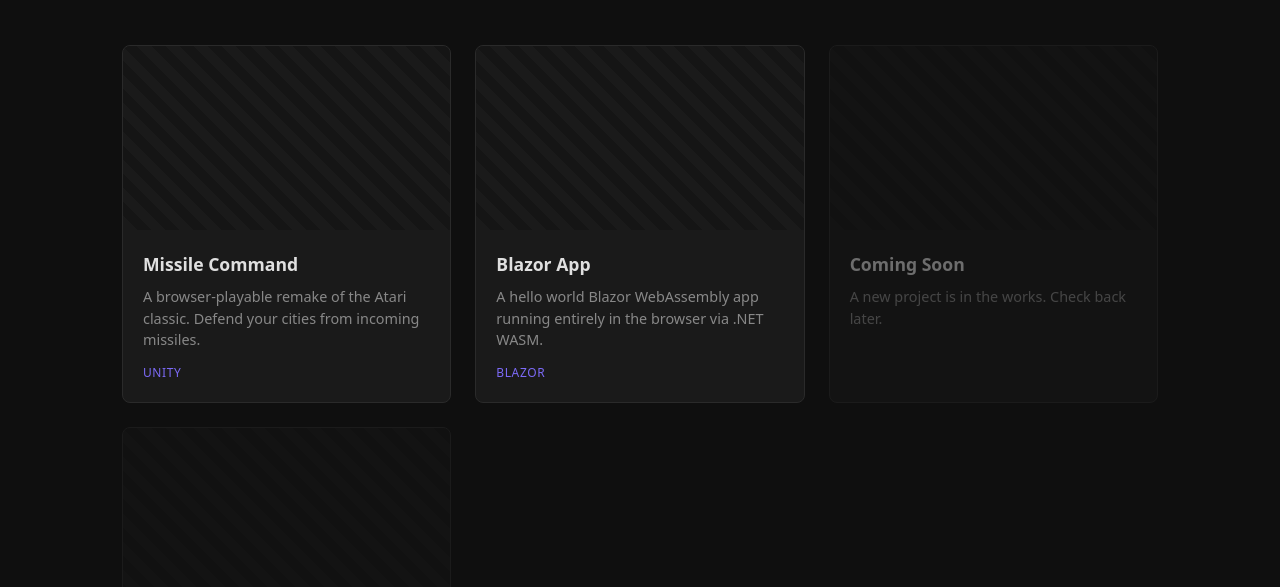
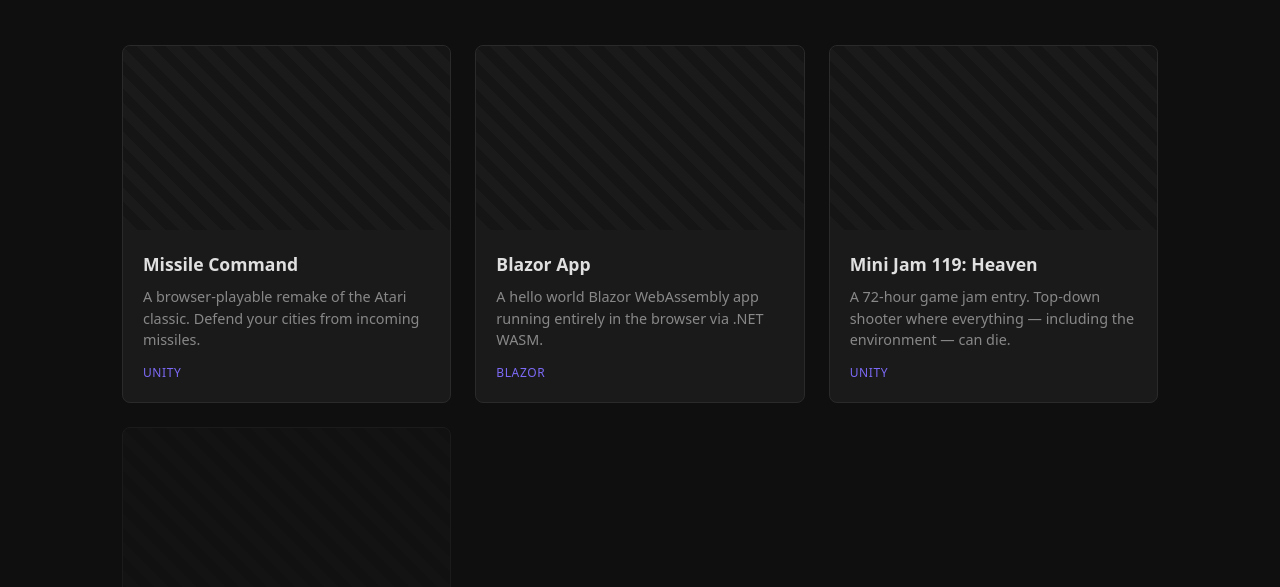
Before and after one commit to redmorr/redmorr.github.io, an Astro site: page / in a window 1280 px wide. Shown: the part 213-800 px from the top of the page. Built offline with nearby package versions, Linux system fonts and the light colour scheme; Astro itself is replaced by a stand-in of ours.

Commit message:
Add Mini Jam 119 project entry, replace placeholder-1
Includes jam description, itch.io link, audio todo note,
and embed pointing to minijam-119-heaven-submission Pages.

```diff
--- a/src/data/projects.ts
+++ b/src/data/projects.ts
@@ -7,6 +7,8 @@
   url?: string;
   embedUrl?: string;
   thumbnail?: string;
+  jamUrl?: string;
+  note?: string;
 }
 
 export const projects: Project[] = [
@@ -29,11 +31,15 @@
     embedUrl: 'https://redmorr.github.io/blazor/',
   },
   {
-    slug: 'placeholder-1',
-    title: 'Coming Soon',
-    description: 'A new project is in the works. Check back later.',
-    longDescription: 'This project is currently in development.',
-    type: 'placeholder',
+    slug: 'minijam-119',
+    title: 'Mini Jam 119: Heaven',
+    description: 'A 72-hour game jam entry. Top-down shooter where everything — including the environment — can die.',
+    longDescription: 'An entry for Mini Jam 119: Heaven, a 72-hour game jam with 98 submissions. The theme was Heaven and the limitation was "Everything Can Die" — the player, enemies, ground, HUD, and menus are all destructible. Built in Unity as a top-down western shooter.',
+    type: 'unity',
+    url: 'https://redmorr.github.io/minijam-119-heaven-submission/',
+    embedUrl: 'https://redmorr.github.io/minijam-119-heaven-submission/',
+    jamUrl: 'https://itch.io/jam/mini-jam-119-heaven',
+    note: 'TODO: fix audio — FMOD removed, AudioClip fields need reassigning in Inspector.',
   },
   {
     slug: 'placeholder-2',
```
Also changed, not shown: src/pages/projects/[slug].astro (+31 -0 lines).
